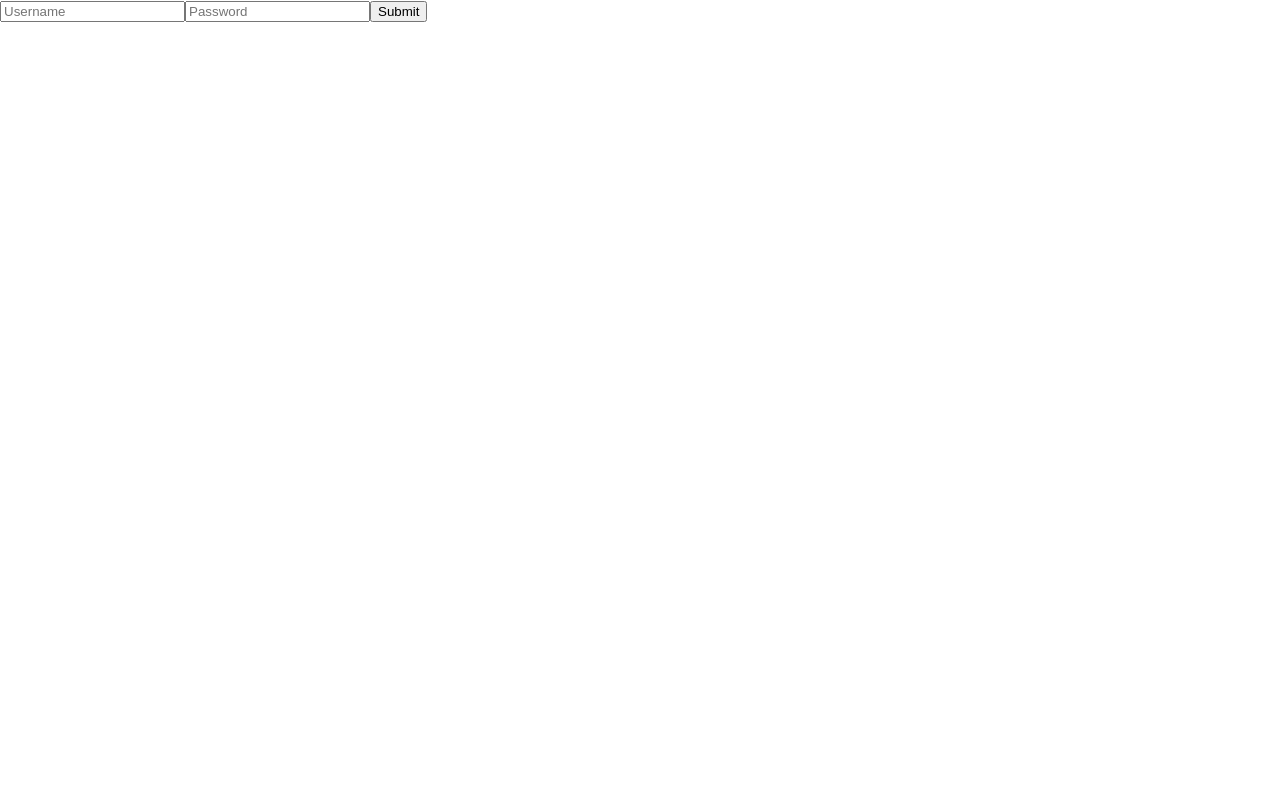
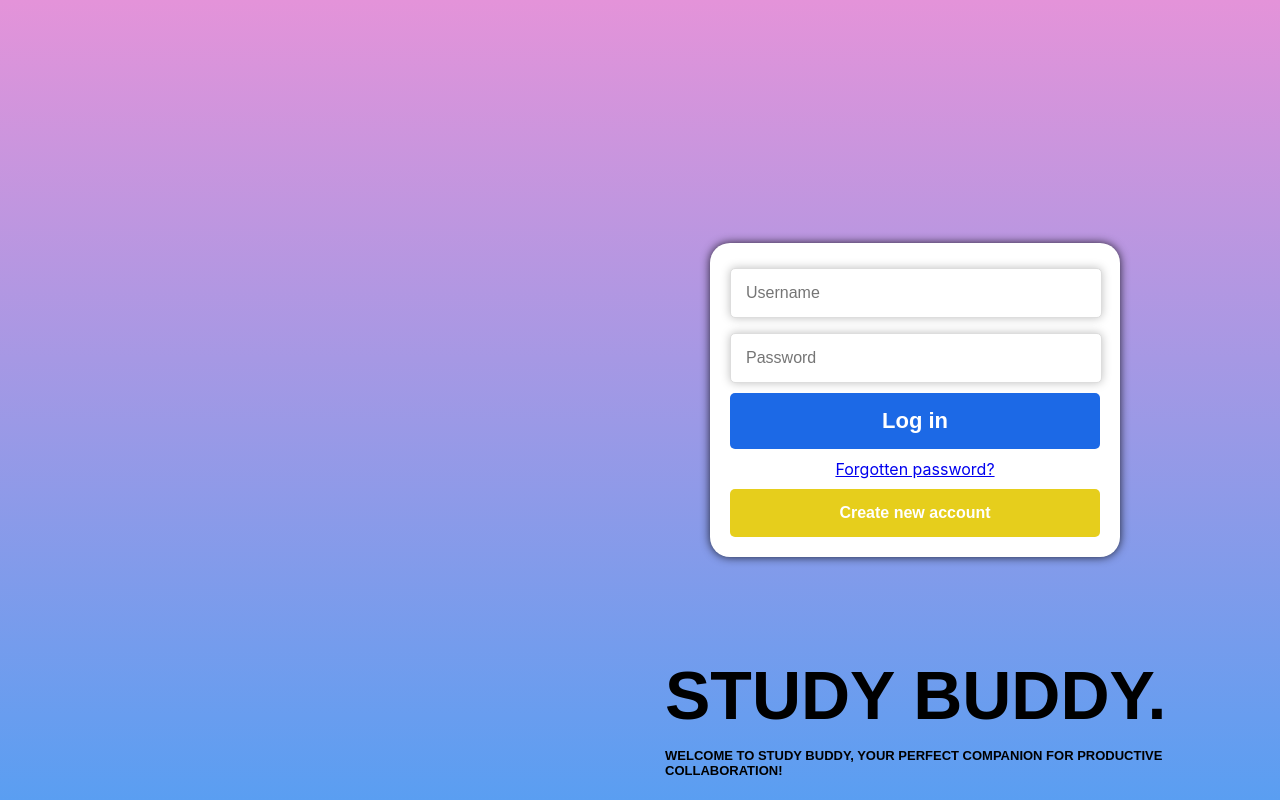
Before and after one commit to oanapintoiu/Study_buddy_op, a React (Create React App) app in the folder frontend/: page /login in a window 1280 px wide. Built offline with nearby package versions, Linux system fonts and the light colour scheme.

Commit message:
signup & login

```diff
--- /dev/null
+++ b/frontend/src/components/auth/LoginForm.css
@@ -0,0 +1,111 @@
+body {
+  min-height: 100vh;
+  background: linear-gradient(to bottom, #e493d9, hsl(213, 85%, 65%));
+  display: flex;
+  justify-content: center;
+  align-items: center;
+}
+
+.study-buddy-heading {
+  text-align: left;
+  margin-left: 25px;
+  margin-top: 210px;
+  position: fixed;
+  font-family: "Arial", sans-serif; /* Change the font family */
+  font-size: 34px; /* Change the font size */
+  color: #000000; /* Change the text color */
+  text-transform: uppercase; /* Change the text to uppercase */
+  font-weight: bold; /* Add font weight */
+}
+
+.additional-text {
+  text-align: left;
+  margin-left: 25px;
+  margin-top: 335px;
+  position: fixed;
+  font-family: "Arial", sans-serif; /* Change the font family */
+  font-size: 13px; /* Change the font size */
+  color: #000000; /* Change the text color */
+  text-transform: uppercase; /* Change the text to uppercase */
+  font-weight: bold; /* Add font weight */
+}
+
+/* Center the container */
+.container {
+  width: 370px;
+  background-color: #fff;
+  padding: 20px;
+  border-radius: 20px;
+  box-shadow: 0 0 10px rgba(0, 0, 0, 0.8);
+  position: fixed;
+  right: 160px; /* Adjust the right value as needed */
+  top: 50%; /* Adjust the top value to center vertically */
+  transform: translateY(-50%); /* Center the container vertically */
+}
+
+/* Style the input groups */
+.input-group {
+  margin-bottom: 10px;
+}
+
+.label {
+  font-weight: bold;
+}
+
+.input-group input[type="text"],
+.input-group input[type="password"] {
+  padding: 15px;
+  margin-top: 5px;
+  border-radius: 5px;
+  border: 1px solid #ddd;
+  box-shadow: 0 0 10px rgba(0, 0, 0, 0.25);
+  width: 100%;
+  font-size: 16px;
+  width: calc(100% - 30px);
+}
+
+input[type="submit"] {
+  padding: 15px; /* Adjust the padding to make the button bigger */
+  background-color: #1c69e6;
+  color: #fff;
+  border: none;
+  border-radius: 5px;
+  cursor: pointer;
+  font-weight: bold;
+  width: 100%;
+  font-size: 22px; /* Adjust the font-size to make the button bigger */
+}
+
+.input[type="submit"]:hover {
+  background-color: #0084ff;
+}
+
+.forgot-password {
+  text-align: center;
+  margin-top: 10px;
+  position: relative; /* Add position relative for proper positioning */
+}
+
+.separator {
+  border: none;
+  height: 1px;
+  background-color: #cccccc4f;
+  margin: 10px 0; /* Adjust margin as needed */
+}
+
+.create-account-button {
+  padding: 15px;
+  background-color: #e6ce1c;
+  color: #fff;
+  border: none;
+  border-radius: 5px;
+  cursor: pointer;
+  font-weight: bold;
+  width: 100%;
+  font-size: 16px;
+  margin-top: 10px; /* Add margin-top for spacing */
+}
+
+.create-account-button:hover {
+  background-color: #ffd500;
+}
--- a/frontend/src/components/auth/LoginForm.js
+++ b/frontend/src/components/auth/LoginForm.js
@@ -1,4 +1,5 @@
 import React, { useState } from "react";
+import './LoginForm.css';
 
 const LogInForm = ({ navigate }) => {
   const [username, setUsername] = useState("");
@@ -49,24 +50,47 @@ const LogInForm = ({ navigate }) => {
   };
 
   return (
-    <form onSubmit={handleSubmit}>
+     <><div className="study-buddy-heading">
+      <h1>Study Buddy.</h1>
+    </div>
+    <div className="additional-text">
+    <p>Welcome to Study Buddy, your perfect companion for productive collaboration!
+      </p>
+  </div>
+    <div className="container">
+        <form onSubmit={handleSubmit} className="form">
+          <div className="input-group">
             <input
               placeholder="Username"
               id="username"
               type="text"
               value={username}
-        onChange={handleUsernameChange}
-      />
+              onChange={handleUsernameChange} />
+          </div>
+          <div className="input-group">
             <input
               placeholder="Password"
               id="password"
               type="password"
               value={password}
-        onChange={handlePasswordChange}
-      />
-      <input role="submit-button" id="submit" type="submit" value="Submit" />
+              onChange={handlePasswordChange} />
+          </div>
+          <input
+            role="submit-button"
+            id="submit"
+            type="submit"
+            value="Log in" />
+          <div className="forgot-password">
+            <a href="#">Forgotten password?</a>
+          </div>
+          <button className="create-account-button">
+            Create new account
+          </button>
         </form>
+      </div></>
   );
 };
 
+
+
 export default LogInForm;
--- /dev/null
+++ b/frontend/src/components/user/SignUpForm.css
@@ -0,0 +1,91 @@
+body {
+  min-height: 100vh;
+  background: linear-gradient(to bottom, #e493d9, hsl(213, 85%, 65%));
+  display: flex;
+  justify-content: center;
+  align-items: center;
+}
+
+.my-card {
+  display: flex;
+  flex-direction: column;
+  align-items: center;
+  justify-content: center;
+  max-width: 400px; /* Adjust the max-width to control the size of the white box */
+  height: 23vh;
+  border-radius: 8px;
+  background-color: #fff;
+  padding: 20px;
+  box-shadow: 0 4px 6px rgba(0, 0, 0, 0.1);
+  margin-bottom: 20px;
+}
+
+.my-btn {
+  background-color: #1877f2;
+  color: #fff;
+  padding: 12px 24px;
+  border: none;
+  border-radius: 4px;
+  font-size: 16px;
+  font-weight: bold;
+  transition: background-color 0.3s ease;
+}
+
+
+.my-btn span {
+  font-weight: bold;
+  font-size: 20px;
+}
+
+.my-form-group {
+  display: flex;
+  flex-direction: column;
+  align-items: center;
+  justify-content: center;
+  margin-bottom: 20px;
+  width: 100%;
+}
+
+.my-input-row {
+  display: flex;
+  justify-content: space-between;
+  margin-bottom: 20px;
+  width: 100%;
+}
+
+.my-input-group {
+  display: flex;
+  align-items: center;
+  width: 100%;
+}
+
+.my-input-group input {
+  flex-grow: 1;
+  border-radius: 5px;
+  padding: 12px;
+  box-shadow: 0 2px 4px rgba(0, 0, 0, 0.1);
+  background-color: #f0f2f5;
+  border: 1px solid #ddd;
+  font-size: 16px;
+}
+
+.my-input-group input:not(:last-child) {
+  margin-right: 25px; /* Add a gap between the email and username input fields */
+}
+
+input[type="submit"] {
+  padding: 15px;
+  background-color: #1c69e6;
+  color: #fff;
+  border: none;
+  border-radius: 5px;
+  cursor: pointer;
+  font-weight: bold;
+  width: 100%;
+  font-size: 22px;
+  transition: background-color 0.3s ease; /* Add transition for smooth hover effect */
+}
+
+input[type="submit"]:hover {
+  background-color: #0084ff; /* Change background color on hover */
+}
--- a/frontend/src/components/user/SignUpForm.js
+++ b/frontend/src/components/user/SignUpForm.js
@@ -1,4 +1,5 @@
 import React, { useState } from 'react';
+import './SignUpForm.css';
 
 const SignUpForm = ({ navigate }) => {
 
@@ -25,6 +26,7 @@ const SignUpForm = ({ navigate }) => {
       })
   }
 
+
   const handleEmailChange = (event) => {
     setEmail(event.target.value)
   }
@@ -37,14 +39,40 @@ const SignUpForm = ({ navigate }) => {
   }
 
 
-    return (
-      <form onSubmit={handleSubmit}>
-          <input placeholder="Email" id="email" type='text' value={ email } onChange={handleEmailChange} />
-          <input placeholder="Username" id="username" type='username' value={ username } onChange={handleUsernameChange} />
-          <input placeholder="Password" id="password" type='password' value={ password } onChange={handlePasswordChange} />
-        <input id='submit' type="submit" value="Submit" />
-      </form>
-    );
+  return (
+    <form onSubmit={handleSubmit}>
+      <header className="my-card">
+        <h1>STUDY BUDDY</h1>
+        <button className="my-btn">
+          <span>Sign up</span>
+        </button>
+      </header>
+      <div className="my-form-group">
+        <div className="my-input-row">
+          <div className="my-input-group">
+            <input placeholder="Email" id="email" type="text" value={email} onChange={handleEmailChange} />
+          </div>
+          <div className="my-input-group">
+            <input placeholder="Username" id="username" type="text" value={username} onChange={handleUsernameChange} />
+          </div>
+        </div>
+        <div className="my-input-group">
+          <input placeholder="Password" id="password" type="password" value={password} onChange={handlePasswordChange} />
+        </div>
+      </div>
+      <div className="my-form-group">
+        <input id="submit" type="submit" value="Submit" />
+      </div>
+    </form>
+  );
+
+
+
+
+
+
+
+
 }
 
 export default SignUpForm;
```
Also changed, not shown: 2 other files (tests, documents, lock files or other folders). Lines whose indentation alone changed are shown as unchanged.
